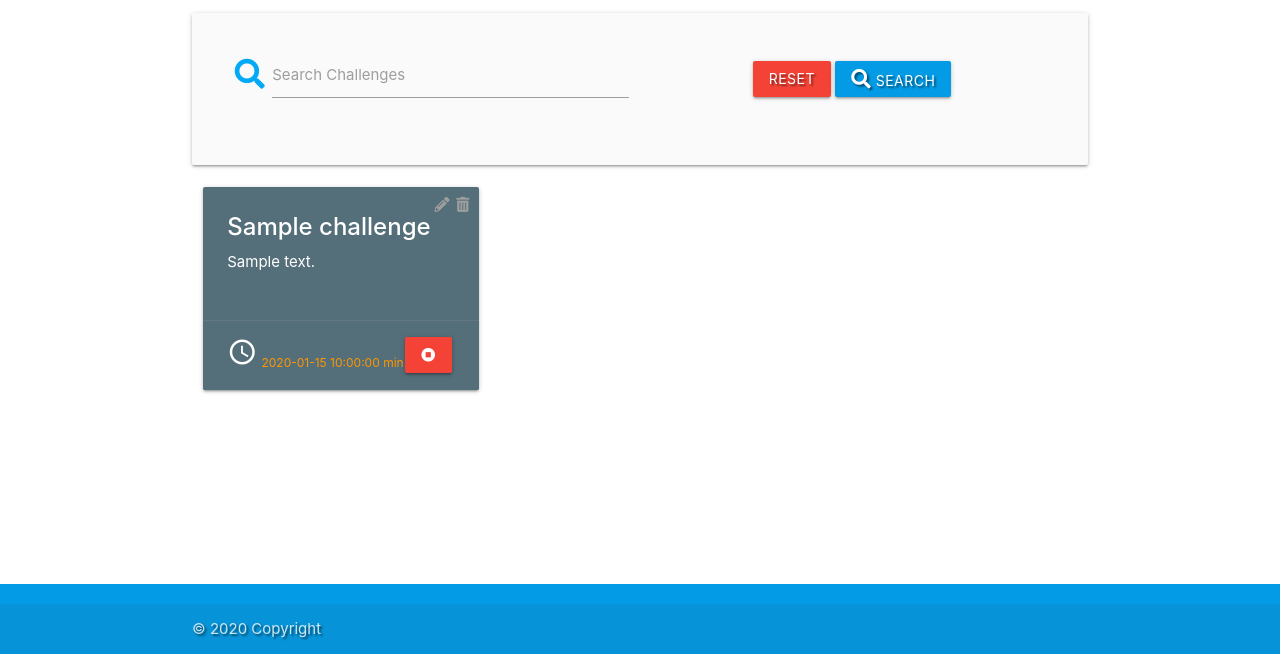
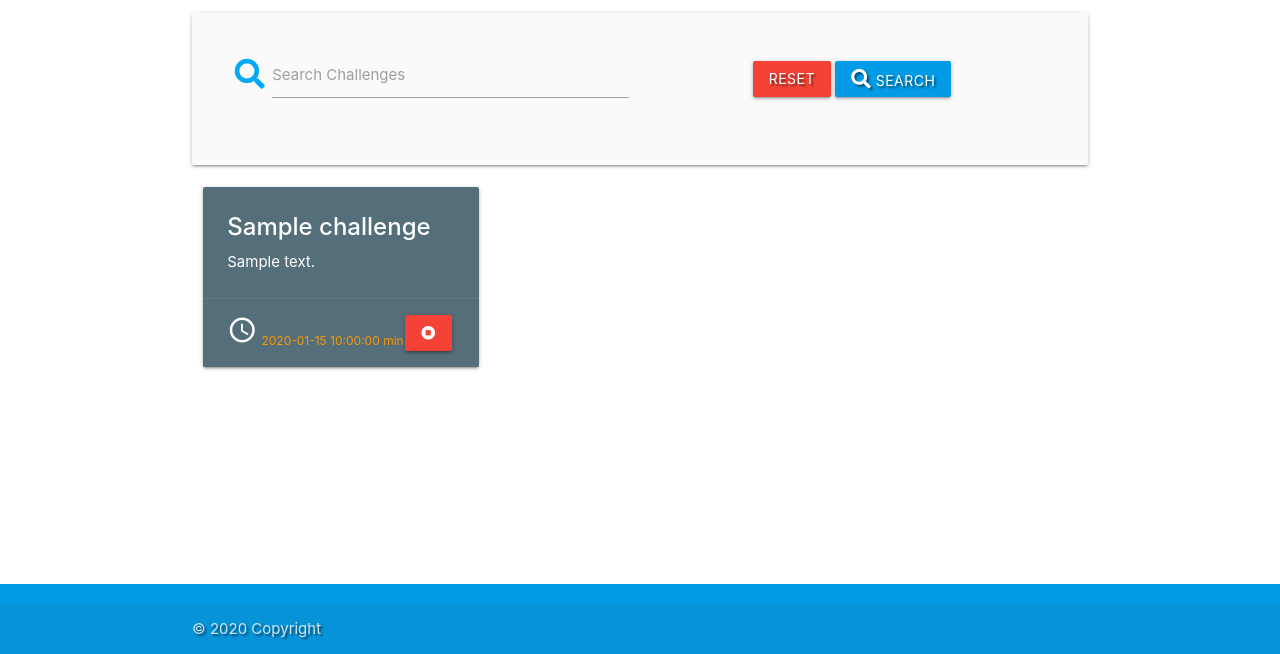
Before and after one commit to boomernag/activity-challenges, a Flask app: page / in a window 1280 px wide. Shown: the part 146-800 px from the top of the page. Run offline with Flask 2, Linux system fonts and the light colour scheme; a database or web service that is not in the repository returns one stand-in record (values such as "Sample title"); some libraries are stand-ins or nearby versions.

Commit message:
Add if/else on challenges for edit & delete

```diff
--- a/app.py
+++ b/app.py
@@ -27,7 +27,7 @@ def get_challenges():
 @app.route("/home")
 def home():
     challenges = list(mongo.db.challenges.find({"activated": "true"}))
-    return render_template("challenges.html", challenges=challenges)
+    return render_template("home.html", challenges=challenges)
 
 
 @app.route("/search", methods=["GET"])
--- a/templates/challenges.html
+++ b/templates/challenges.html
@@ -40,6 +40,7 @@
         <p>{{ challenge.challenge_description }}</p>
       </div>
       <div>
+      {% if challenge.activated == "false" %}
         <a
           class="card-icon fas fa-pencil-alt prefix grey-text"
           href="{{ url_for('edit_challenge', challenge_id=challenge._id) }}"
@@ -48,6 +49,7 @@
           class="card-icon fas fa-trash-alt prefix grey-text text-accent-4"
           href="{{ url_for('delete_challenge', challenge_id=challenge._id) }}"
         ></a>
+        {% endif %}
       </div>
       <div class="card-action">
         <i class="timetocomplete-icon small material-icons white-text"
@@ -65,7 +67,7 @@
         ></a>
         {% else %}
         <a
-          class="btn activate red fas fa-stop-circle prefix white-text tooltipped"
+          class="btn complete red fas fa-stop-circle prefix white-text tooltipped"
           data-position="top"
           data-tooltip="Complete challenge"
           href="{{ url_for('deactivated_challenge', challenge_id=challenge._id) }}"
```
